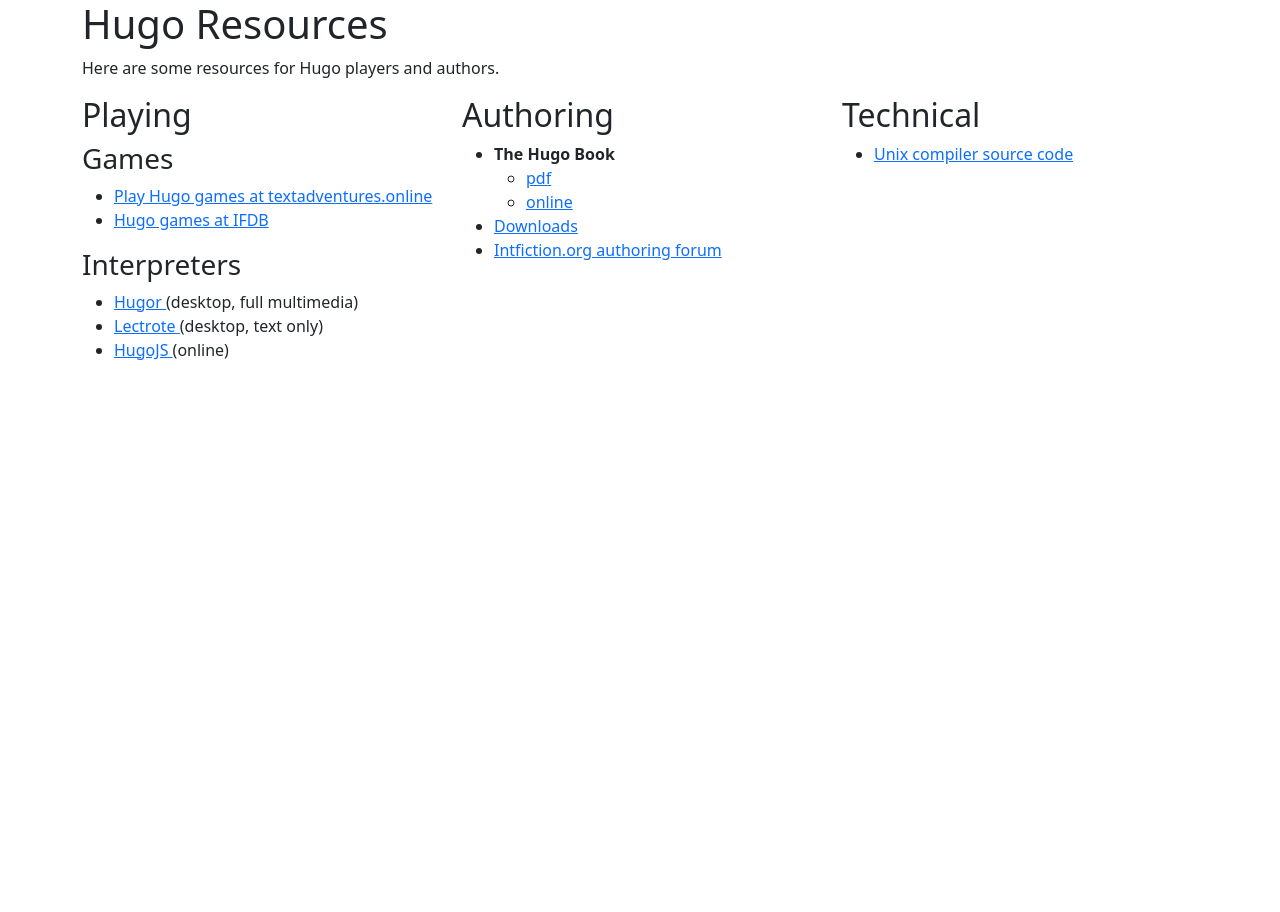
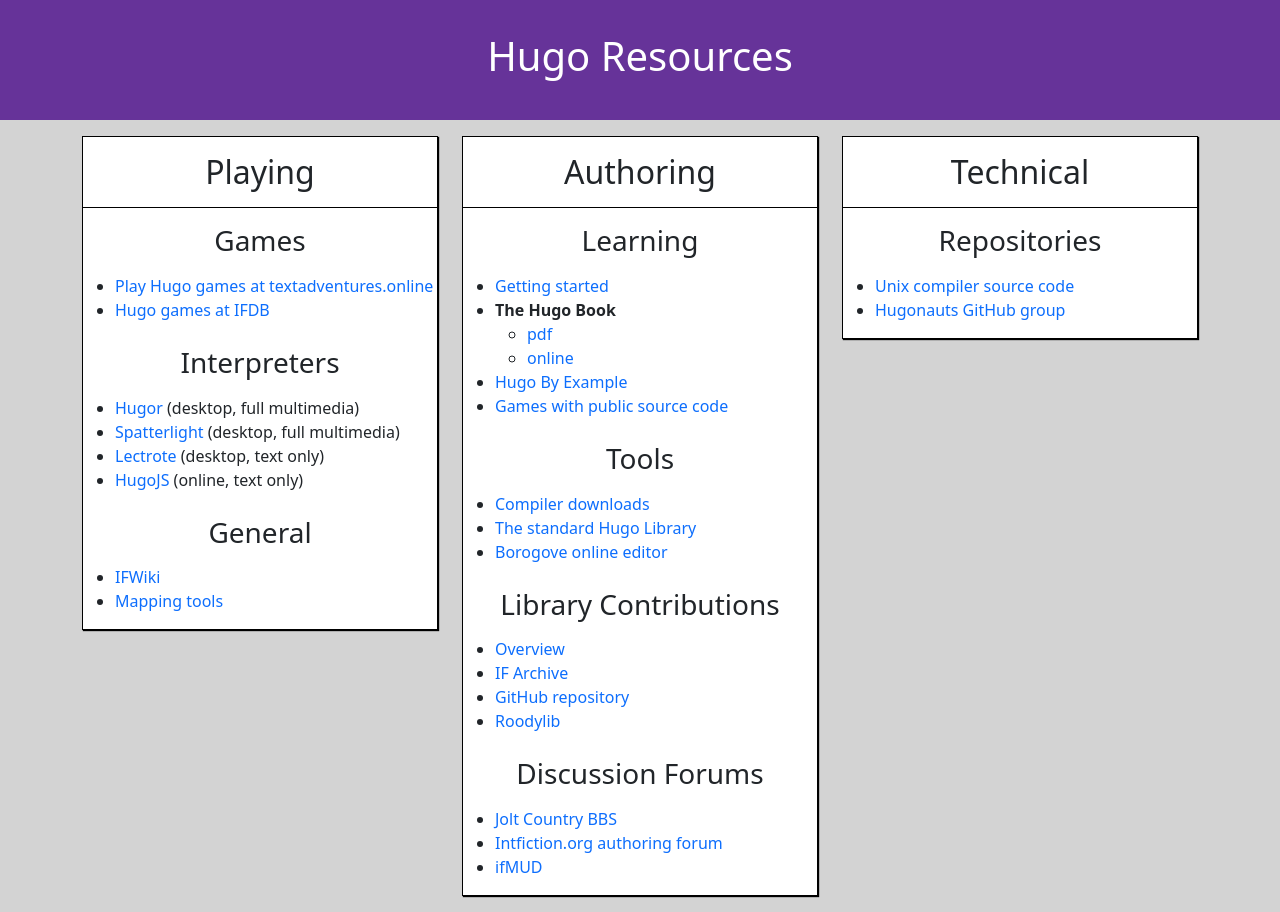
Before and after one commit to hugoif/hugoif.github.io, a plain HTML site: page index.html in a window 1280 px wide. Before the commit the page ends 800 px from the top, so only its background shows below. Drawn offline with nearby package versions, Linux system fonts and the light colour scheme.

Commit message:
Styling and more content

```diff
--- a/index.html
+++ b/index.html
@@ -1,23 +1,25 @@
 <!doctype html>
 <html lang="en">
+
 <head>
     <meta charset="utf-8">
     <meta name="viewport" content="width=device-width, initial-scale=1">
+    <title>Hugo Resources</title>
 
-    <link href="https://cdn.jsdelivr.net/npm/bootstrap@5.0.0-beta1/dist/css/bootstrap.min.css" rel="stylesheet" integrity="sha384-giJF6kkoqNQ00vy+HMDP7azOuL0xtbfIcaT9wjKHr8RbDVddVHyTfAAsrekwKmP1" crossorigin="anonymous">
+    <link href="https://cdn.jsdelivr.net/npm/bootstrap@5.0.0-beta1/dist/css/bootstrap.min.css" rel="stylesheet"
+        integrity="sha384-giJF6kkoqNQ00vy+HMDP7azOuL0xtbfIcaT9wjKHr8RbDVddVHyTfAAsrekwKmP1" crossorigin="anonymous">
+    <link href="styles.css" rel="stylesheet">
+</head>
 
-    <title>Hugo Resources</title>
-  </head>
 <body>
+    <header>
+        <h1>Hugo Resources</h1>
+    </header>
+
     <div class="container">
-        <h1>Hugo Resources</h1>
-
-        <p>
-            Here are some resources for Hugo players and authors.
-        </p>
-
         <div class="row">
-            <div class="col-sm">
+            <div class="col-lg">
+                <div class="box">
                     <h2>Playing</h2>
 
                     <h3>Games</h3>
@@ -30,7 +32,8 @@
                         </li>
 
                         <li>
-                        <a href="https://ifdb.tads.org/search?sortby=ratu&newSortBy.x=0&newSortBy.y=0&searchfor=system%3Ahugo">
+                            <a
+                                href="https://ifdb.tads.org/search?sortby=ratu&newSortBy.x=0&newSortBy.y=0&searchfor=system%3Ahugo">
                                 Hugo games at IFDB
                             </a>
                         </li>
@@ -47,6 +50,13 @@
                         </li>
 
                         <li>
+                            <a href="https://github.com/angstsmurf/spatterlight/blob/master/README.md">
+                                Spatterlight
+                            </a>
+                            (desktop, full multimedia)
+                        </li>
+
+                        <li>
                             <a href="https://github.com/erkyrath/lectrote/releases">
                                 Lectrote
                             </a>
@@ -57,16 +67,39 @@
                             <a href="https://github.com/juhana/hugojs">
                                 HugoJS
                             </a>
-                        (online)
+                            (online, text only)
                         </li>
                     </ul>
 
+                    <h3>General</h3>
+
+                    <ul>
+                        <li>
+                            <a href="http://ifwiki.org">
+                                IFWiki
+                            </a>
+                        </li>
+                        <li>
+                            <a href="https://www.ifarchive.org/indexes/if-archive/mapping-tools/">
+                                Mapping tools
+                            </a>
+                        </li>
+                    </ul>
+                </div>
             </div>
 
-            <div class="col-sm">
+            <div class="col-lg">
+                <div class="box">
                     <h2>Authoring</h2>
 
+                    <h3>Learning</h3>
+
                     <ul>
+                        <li>
+                            <a href="https://hugoif.github.io/hugo-by-example/hugo/getting-started/">
+                                Getting started
+                            </a>
+                        </li>
                         <li>
                             <strong>The Hugo Book</strong>
                             <ul>
@@ -84,21 +117,90 @@
                         </li>
 
                         <li>
-                        <a href="https://www.ifarchive.org/indexes/if-archive/programming/hugo/">
-                            Downloads
+                            <a href="https://hugoif.github.io/hugo-by-example/">
+                                Hugo By Example
                             </a>
                         </li>
 
+                        <li>
+                            <a href="https://ifdb.tads.org/search?sortby=new&newSortBy.x=0&newSortBy.y=0&searchfor=tag%3Ahugo+source+available">
+                                Games with public source code
+                            </a>
+                        </li>
+                    </ul>
+
+                    <h3>Tools</h3>
+
+                    <ul>
+                        <li>
+                            <a href="https://www.ifarchive.org/indexes/if-archive/programming/hugo/">
+                                Compiler downloads
+                            </a>
+                        </li>
+                        <li>
+                            <a href="https://www.ifarchive.org/indexes/if-archive/programming/hugo/library/">
+                                The standard Hugo Library
+                            </a>
+                        </li>
+                        <li>
+                            <a href="https://borogove.app">
+                                Borogove online editor
+                            </a>
+                        </li>
+                    </ul>
+
+                    <h3>Library Contributions</h3>
+
+                    <ul>
+                        <li>
+                            <a href="https://hugoif.github.io/hugo-by-example/contributions/">
+                                Overview
+                            </a>
+                        </li>
+                        <li>
+                            <a href="http://ifarchive.org/indexes/if-archive/programming/hugo/library/contributions/">
+                                IF Archive
+                            </a>
+                        </li>
+                        <li>
+                            <a href="https://github.com/hugoif/library-contributions">
+                                GitHub repository
+                            </a>
+                        </li>
+                        <li>
+                            <a href="http://notdeadhugo.blogspot.com/search/label/roodylib">
+                                Roodylib
+                            </a>
+                        </li>
+                    </ul>
+
+                    <h3>Discussion Forums</h3>
+
+                    <ul>
+                        <li>
+                            <a href="http://www.joltcountry.com/phpBB3/viewforum.php?f=8">
+                                Jolt Country BBS
+                            </a>
+                        </li>
                         <li>
                             <a href="https://intfiction.org/c/authoring/other-development-systems/22">
                                 Intfiction.org authoring forum
                             </a>
                         </li>
+                        <li>
+                            <a href="http://ifmud.port4000.com">
+                                ifMUD
+                            </a>
+                        </li>
                     </ul>
                 </div>
+            </div>
 
-            <div class="col-sm">
+            <div class="col-lg">
+                <div class="box">
                     <h2>Technical</h2>
+
+                    <h3>Repositories</h3>
 
                     <ul>
                         <li>
@@ -106,9 +208,17 @@
                                 Unix compiler source code
                             </a>
                         </li>
+
+                        <li>
+                            <a href="https://github.com/hugoif/">
+                                Hugonauts GitHub group
+                            </a>
+                        </li>
                     </ul>
                 </div>
             </div>
         </div>
+    </div>
 </body>
+
 </html>
--- /dev/null
+++ b/styles.css
@@ -0,0 +1,43 @@
+body {
+    background-color: #d3d3d3;
+    padding-bottom: 1rem;
+}
+
+a {
+    text-decoration: none;
+}
+
+a:hover {
+    text-decoration: underline;
+}
+
+.box {
+    background-color: white;
+    border: 1px solid #000;
+    box-shadow: 1px 1px 1px 0px #000;
+    margin-top: 1rem;
+}
+
+header {
+    background-color: #663399;
+    padding: 2rem 1rem;
+}
+
+h1 {
+    color: white;
+}
+
+h2 {
+    border-bottom: 1px solid #000;
+    padding: 1rem;
+}
+
+h3 {
+    padding: 0.5rem 1rem;
+}
+
+@media (min-width: 992px) {
+    h1, h2, h3 {
+        text-align: center;
+    }
+}
```
Lines whose indentation alone changed are shown as unchanged.
